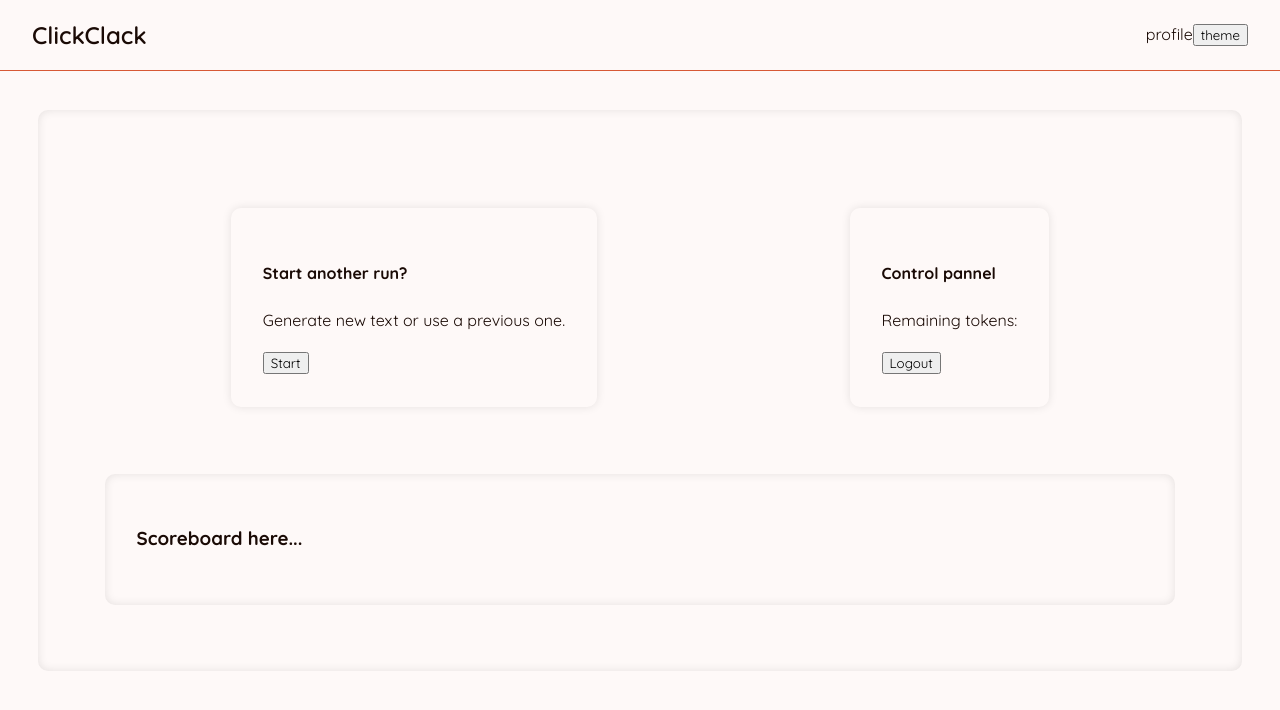
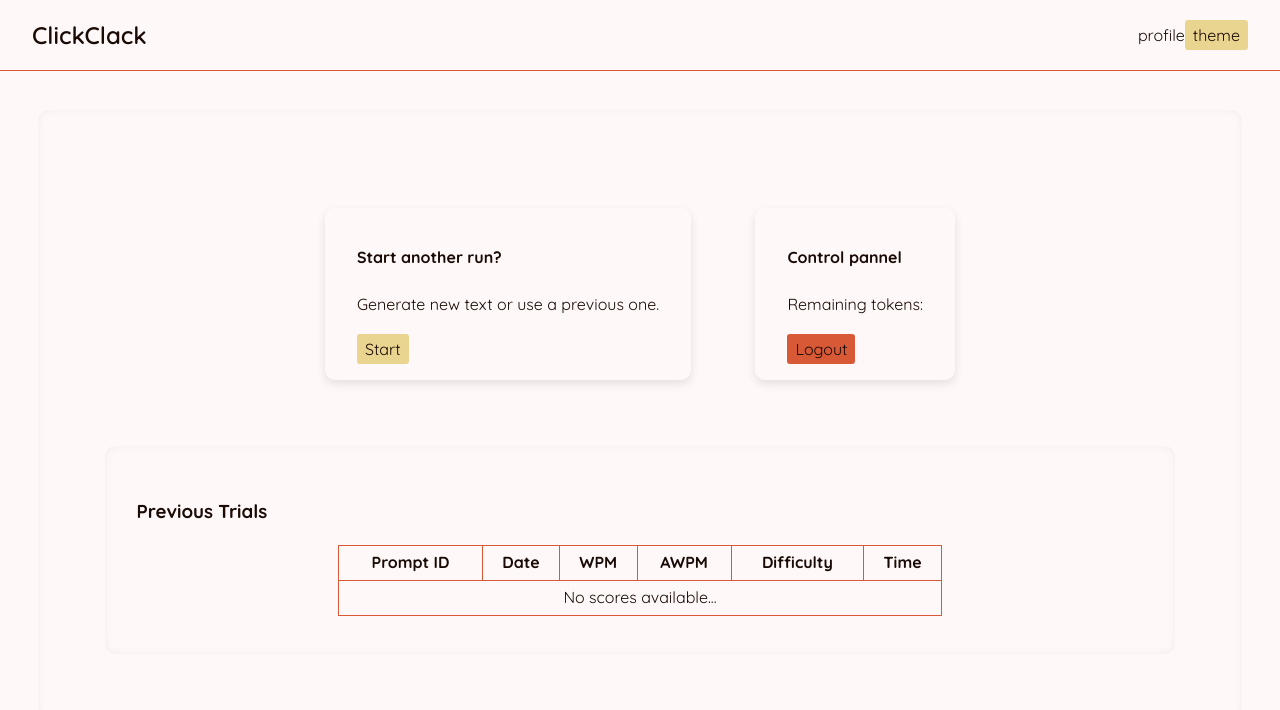
Before and after one commit to JDMCK/ClickClack, a Next.js app in the folder client/: page /profile/user in a window 1280 px wide. Shown: the top 710 px of the page. Built offline with nearby package versions, Linux system fonts and the light colour scheme.

Commit message:
Implement Scoreboard table

```diff
--- a/client/src/app/partials/scoreboard.js
+++ b/client/src/app/partials/scoreboard.js
@@ -35,8 +35,46 @@ export default function Scoreboard() {
 
     return (
         <div className="scoreboard container">
-            <h3>Scoreboard here...</h3>
+            <h3>Previous Trials</h3>
             {/* Structure and display scores as a table (styled of course) */}
+            <table className="score-table">
+                <thead>
+                    <tr>
+                        <th>Prompt ID</th>
+                        <th>Date</th>
+                        <th>WPM</th>
+                        <th>AWPM</th>
+                        <th>Difficulty</th>
+                        <th>Time</th>
+                    </tr>
+                </thead>
+                <tbody>
+                    {loading ? (
+                        <tr>
+                            <td colSpan="6">Loading...</td>
+                        </tr>
+                    ) : error ? (
+                        <tr>
+                            <td colSpan="6">Error: {error}</td>
+                        </tr>
+                    ) : scores.length === 0 ? (
+                        <tr>
+                            <td colSpan="6">No scores available...</td>
+                        </tr>
+                    ) : (
+                        scores.map((score) => (
+                            <tr key={score.promptId}>
+                                <td>{score.promptId}</td>
+                                <td>{new Date(score.date).toLocaleDateString()}</td>
+                                <td>{score.wpm}</td>
+                                <td>{score.awpm}</td>
+                                <td>{score.difficulty}</td>
+                                <td>{score.time}</td>
+                            </tr>
+                        ))
+                    )}
+                </tbody>
+            </table>
         </div>
     )
 }
--- a/client/src/app/styles/globals.css
+++ b/client/src/app/styles/globals.css
@@ -43,16 +43,19 @@
   --primary: #d75936;
   --secondary: #e9d590;
   --accent: #e0ca65;
+  --shadow-color: rgba(0, 0, 0, 0.1);
+  --inset-shadow-color: rgba(0, 0, 0, 0.05);
 }
+
 :root[data-theme="dark"] {
   --text: #faeae5;
   --background: #090301;
   --primary: #c84a28;
   --secondary: #6f5b16;
   --accent: #98821f;
+  --shadow-color: rgba(255, 255, 255, 0.1);
+  --inset-shadow-color: rgba(255, 255, 255, 0.05);
 }
-
-
 
 /*---- Global ----*/
 body {
@@ -64,11 +67,30 @@ body {
   color: var(--text);
 }
 
+button {
+  font-size: 1rem;
+  background-color: var(--secondary);
+  color: var(--text);
+  border: none;
+  padding: 5px 8px;
+  border-radius: 3px;
+  cursor: pointer;
+}
+
+button:hover {
+  background-color: var(--accent);
+}
+button.logout-btn{
+  background-color: var(--primary);
+}
+button.logout-btn:hover{
+  background-color: var(--accent);
+}
 
 .container {
   margin: 3%;
   padding: 2rem 2rem;
-  box-shadow: inset 0 0 10px rgba(0, 0, 0, 0.1);
+  box-shadow: inset 0 0 10px var(--inset-shadow-color);
   border-radius: 10px;
 }
 
@@ -80,11 +102,12 @@ body {
 
 .content {
   display: inline-block;
-  margin: 3% auto;
-  padding: 2rem 2rem;
-  box-shadow: 0 0 10px rgba(0, 0, 0, 0.1);
+  margin: 3%;
+  padding: 1rem 2rem;
+  box-shadow: 0 4px 10px var(--shadow-color);
   border-radius: 10px;
 }
+
 
 /*---- Navbar  ----*/
 .navbar {
@@ -111,6 +134,19 @@ body {
   margin: auto;
 }
 
+/* ---- Scores */
+.score-table {
+  width: 60%;
+  border-collapse: collapse;
+  /* border-radius: 10px; */
+  margin: 6px auto;
+}
+.score-table th, .score-table td {
+  border: 1px solid var(--primary);
+  padding: 4px;
+  text-align: center;
+}
+
 
 /* ---- Error pages ---- */
 .not-found, .forbidden {
```
